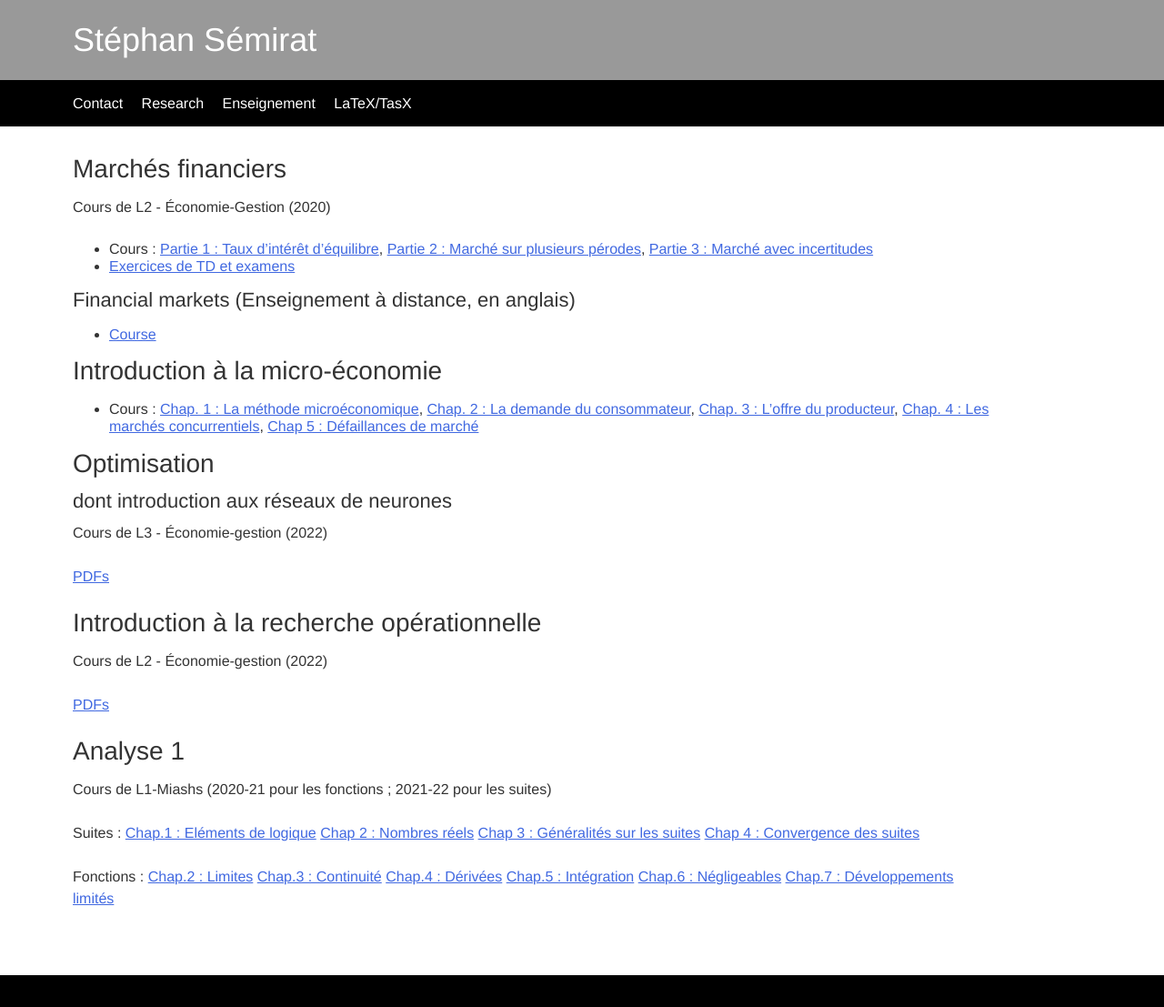
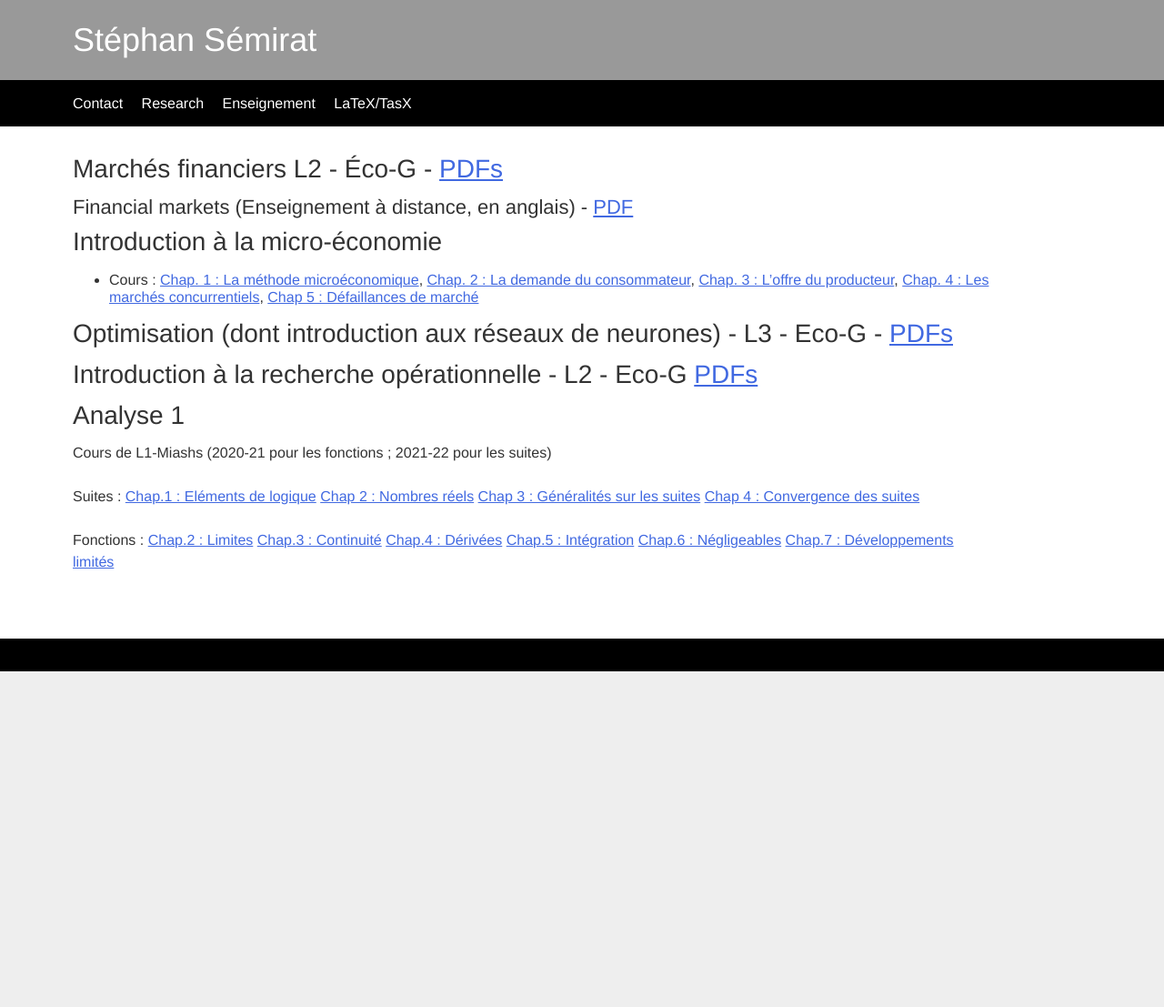
Before and after one commit to ssemirat/ssemirat.github.io, a Jekyll site: the page built from enseignement.md, in a window 1280 px wide. Shown: the whole page at 91% size. Built offline with Jekyll 4.4.1, drawn with Linux system fonts in a browser that asks for light colours; after the commit the page ends 900 px from its top, so only the background shows below that.

Commit message:
modified:   enseignement.md

```diff
--- a/enseignement.md
+++ b/enseignement.md
@@ -3,33 +3,16 @@ title: "Enseignement"
 layout: "default"
 ---
 
-## Marchés financiers
-
-Cours de L2 - &Eacute;conomie-Gestion (2020)
-
-- Cours : [Partie 1 : Taux d'intérêt d'équilibre](https://cloud.univ-grenoble-alpes.fr/index.php/s/sZPySzjbZcHPDjB), [Partie 2 : Marché sur plusieurs pérodes](https://cloud.univ-grenoble-alpes.fr/index.php/s/PP5HZJt2idMjXz5), [Partie 3 : Marché avec incertitudes](https://cloud.univ-grenoble-alpes.fr/index.php/s/WH369ei52ikDnT3)
-- <a href="https://cloud.univ-grenoble-alpes.fr/index.php/s/FXoii3DGpZXDJCY">Exercices de TD et examens</a>
-
-### Financial markets (Enseignement à distance, en anglais)
-
-- [Course](https://cloud.univ-grenoble-alpes.fr/s/smaLBysK3ij5jEZ)
+## Marchés financiers L2 - &Eacute;co-G - [PDFs](https://cloud.univ-grenoble-alpes.fr/s/JwjH6EGRbSpTa3K)
+### Financial markets (Enseignement à distance, en anglais) - [PDF](https://cloud.univ-grenoble-alpes.fr/s/smaLBysK3ij5jEZ)
 
 ## Introduction à la micro-économie
 
 - Cours : [Chap. 1 : La méthode microéconomique](https://cloud.univ-grenoble-alpes.fr/index.php/s/qyRXyasmMHQbk2P), [Chap. 2 : La demande du consommateur](https://cloud.univ-grenoble-alpes.fr/index.php/s/5JDafjySab8G8y5), [Chap. 3 : L'offre du producteur](https://cloud.univ-grenoble-alpes.fr/index.php/s/PLPqCDAgbHg4SCi), [Chap. 4 : Les marchés concurrentiels](https://cloud.univ-grenoble-alpes.fr/index.php/s/naKYegdAzp4RB6E), [Chap 5 : Défaillances de marché](https://cloud.univ-grenoble-alpes.fr/index.php/s/ep4rnxXg25g8rp7)
 
-## Optimisation
-### dont introduction aux réseaux de neurones
+## Optimisation (dont introduction aux réseaux de neurones) - L3 - Eco-G - [PDFs](https://cloud.univ-grenoble-alpes.fr/s/5GApz4WcZj3SpR9)
 
-Cours de L3 - &Eacute;conomie-gestion (2022)
-
-[PDFs](https://cloud.univ-grenoble-alpes.fr/s/5GApz4WcZj3SpR9)
-
-## Introduction à la recherche opérationnelle
-
-Cours de L2 - &Eacute;conomie-gestion (2022)
-
-[PDFs](https://cloud.univ-grenoble-alpes.fr/s/rSGtCaQy3QGPtH4)
+## Introduction à la recherche opérationnelle - L2 - Eco-G [PDFs](https://cloud.univ-grenoble-alpes.fr/s/rSGtCaQy3QGPtH4)
 
 ## Analyse 1
 
```
